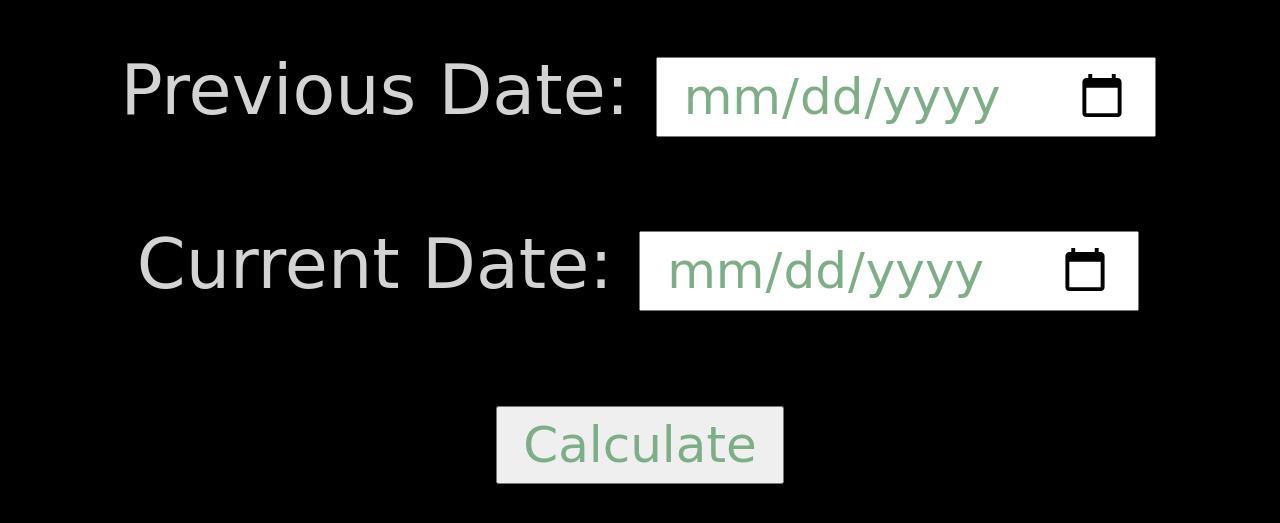
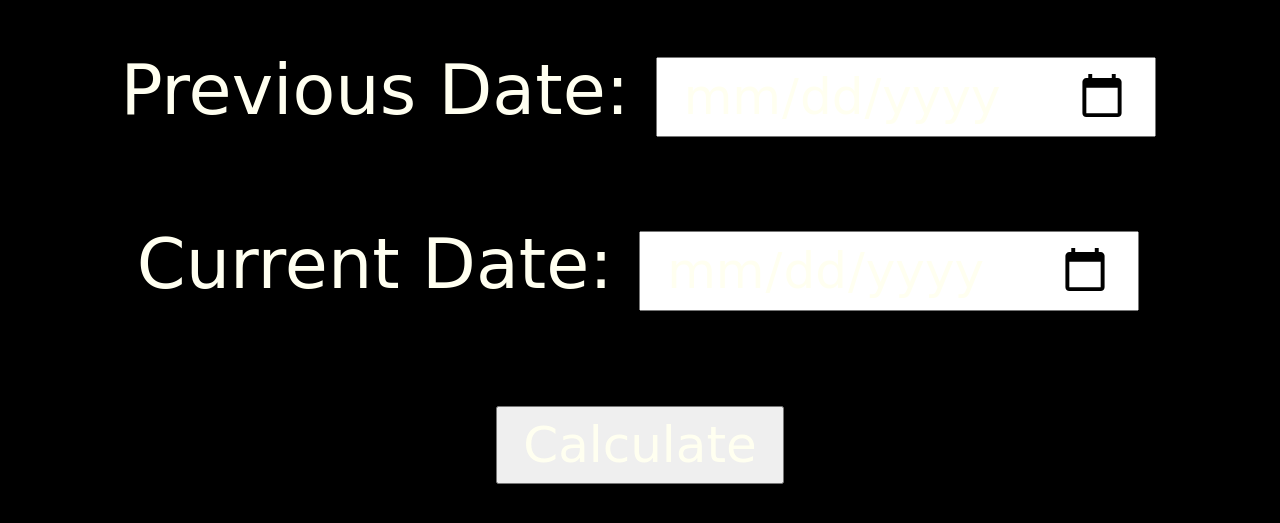
Before and after one commit to surender77180/code, a plain HTML site: page index.html in a window 1280 px wide. Shown: the part 95-618 px from the top of the page. Drawn offline with Linux system fonts and the light colour scheme.

Commit message:
output add css

```diff
--- a/style.css
+++ b/style.css
@@ -1,5 +1,5 @@
 body{
-	background-color: rgb(0,0,0);
+	background-color:black;
 }
 .navbar{
 	border: 0px solid black;
@@ -17,23 +17,23 @@ body{
 	text-align: center;
 }
 .form label{
-	color:lightgray;
+	color:ivory;
 }
 .form input{
-	color:rgb(125,175,135);
+	color:ivory;
 	padding: 8px 25px;
 	margin: 4px;
 	font-size: 50px;
 	font-family: cursive;
 }
 .button{
-	color:red;
+	color:green;
 
 }
 .marq{
 	font-family: cursive;
 	font-size: 30px;
-	color: skyblue;
+	color: whitesmoke;
 }
 #output{
 	font-size: 34px;
```
